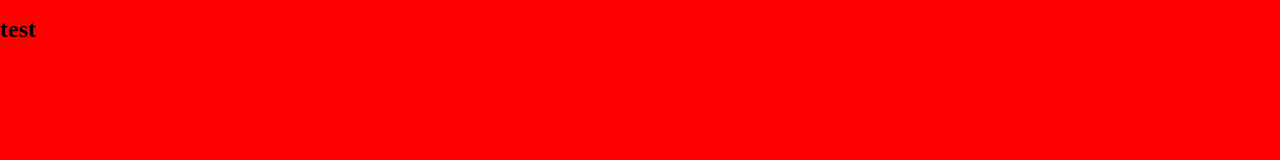
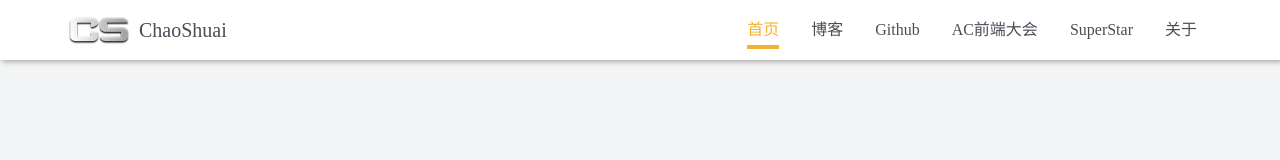
Before and after one commit to chaoshuaiorg/my-website, a website: page index.html in a window 1280 px wide. Drawn offline with nearby package versions, Linux system fonts and the light colour scheme.

Commit message:
feat -> 网站header

```diff
--- a/css/base.css
+++ b/css/base.css
@@ -2,14 +2,14 @@
 * 网站风格样式
 ************/
 ::selection {
-    background-color: #f25252;
+    background-color: #f2b335;
 }
 a {
     text-decoration: none;
-    color: #292f35;
+    color: #494d55;
 }
 a:hover {
-    color: #f25252;
+    color: #f2b335;
 }
 li {
     list-style: none;
--- a/css/index.css
+++ b/css/index.css
@@ -1,3 +1,46 @@
-body{
-    background-color: red;
+/************
+*  页面样式
+************/
+.header{
+    height: 60px;
+    padding: 0 calc(50% - 571px);
+    background-color: #ffffff;
+    position: relative;
+    box-shadow: 2px 2px 5px #aaa;
 }
+.header-brand{
+    height: 30px;
+    font-size: 20px;
+    color: #494d55;
+    line-height: 30px;
+    text-indent: 70px;
+    background: url("../img/logo.png") no-repeat center left;
+    background-size: 60px 30px ;
+    position: absolute;
+    top: calc(50% - 15px);
+}
+.header-nav{
+    height: 30px;
+    font-size: 16px;
+    position: absolute;
+    top: calc(50% - 15px);
+    right: calc(50% - 571px);
+}
+.header-nav a{
+    display: inline-block;
+    height: 30px;
+    line-height: 30px;
+    padding: 0 14px;
+}
+.header-nav a.active,
+.header-nav a:hover
+{
+    color: #f2b335;
+}
+.header-nav a.active::after{
+    content: " ";
+    display: block;
+    height: 4px;
+    width: 100%;
+    background-color: #f2b335;
+}
--- a/index.html
+++ b/index.html
@@ -1,13 +1,24 @@
 <!DOCTYPE html>
-<html>
+<html lang="zh">
     <head>
-        <meta charset="ch">
-        <title>ChaoShuai</title>
+        <meta charset="UTF-8">
+        <meta http-equiv="X-UA-Compatible" content="IE=edge,chrome=1">
+        <title>chaoshuai|一个人的网站</title>
         <link rel="stylesheet" href="node_modules/normalize.css/normalize.css">
         <link rel="stylesheet" href="css/base.css">
         <link rel="stylesheet" href="css/index.css">
     </head>
     <body>
-        <h1>test</h1>
+        <header class="header">
+            <div class="header-brand">ChaoShuai</div>
+            <nav class="header-nav">
+                <a href="#" class="nav-item active">首页</a>
+                <a href="#" class="nav-item">博客</a>
+                <a href="#" class="nav-item">Github</a>
+                <a href="#" class="nav-item">AC前端大会</a>
+                <a href="#" class="nav-item">SuperStar</a>
+                <a href="#" class="nav-item">关于</a>
+            </nav>
+        </header>
     </body>
 </html>
```
Also changed, not shown: img/logo.png (added).
